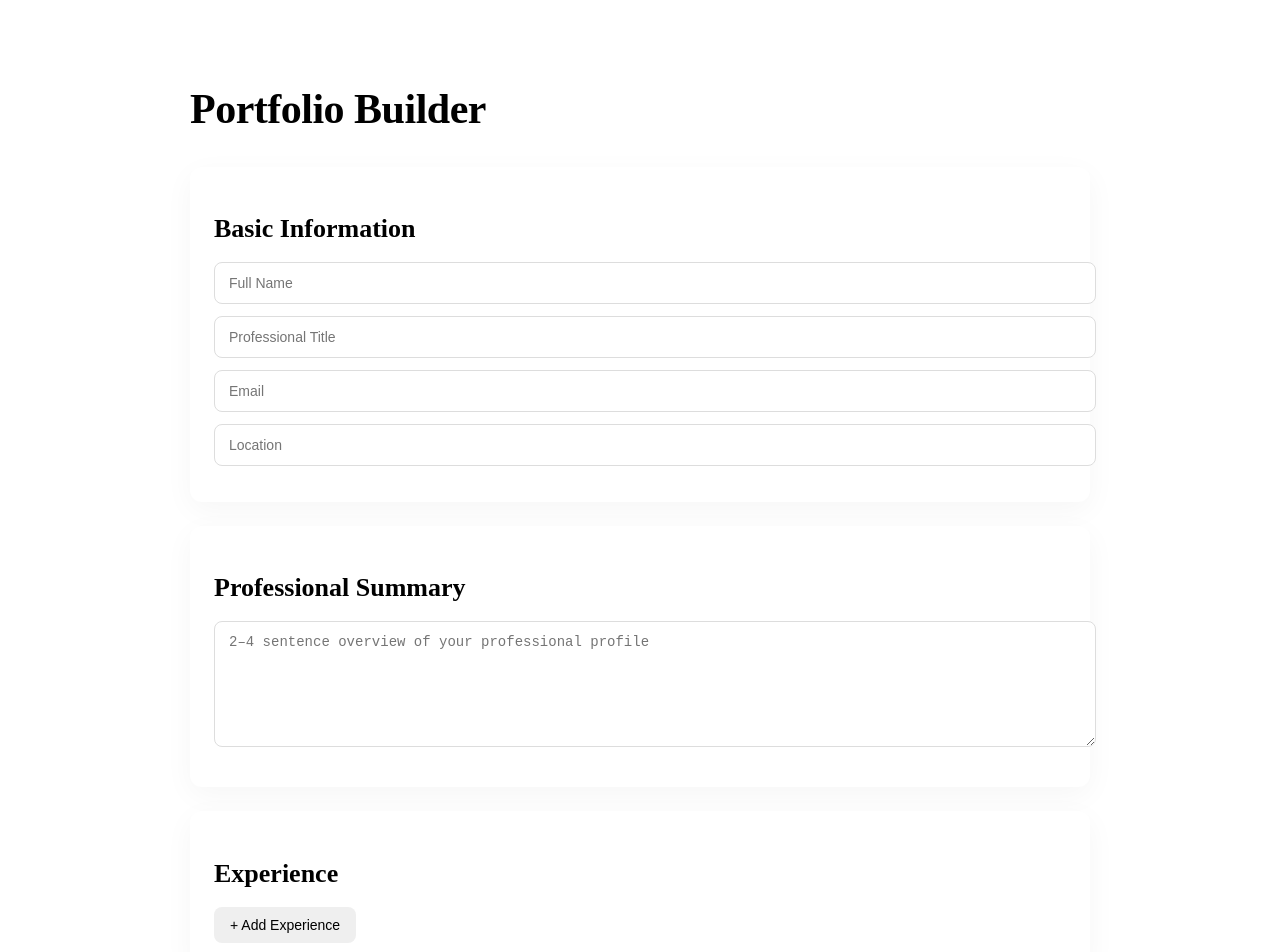
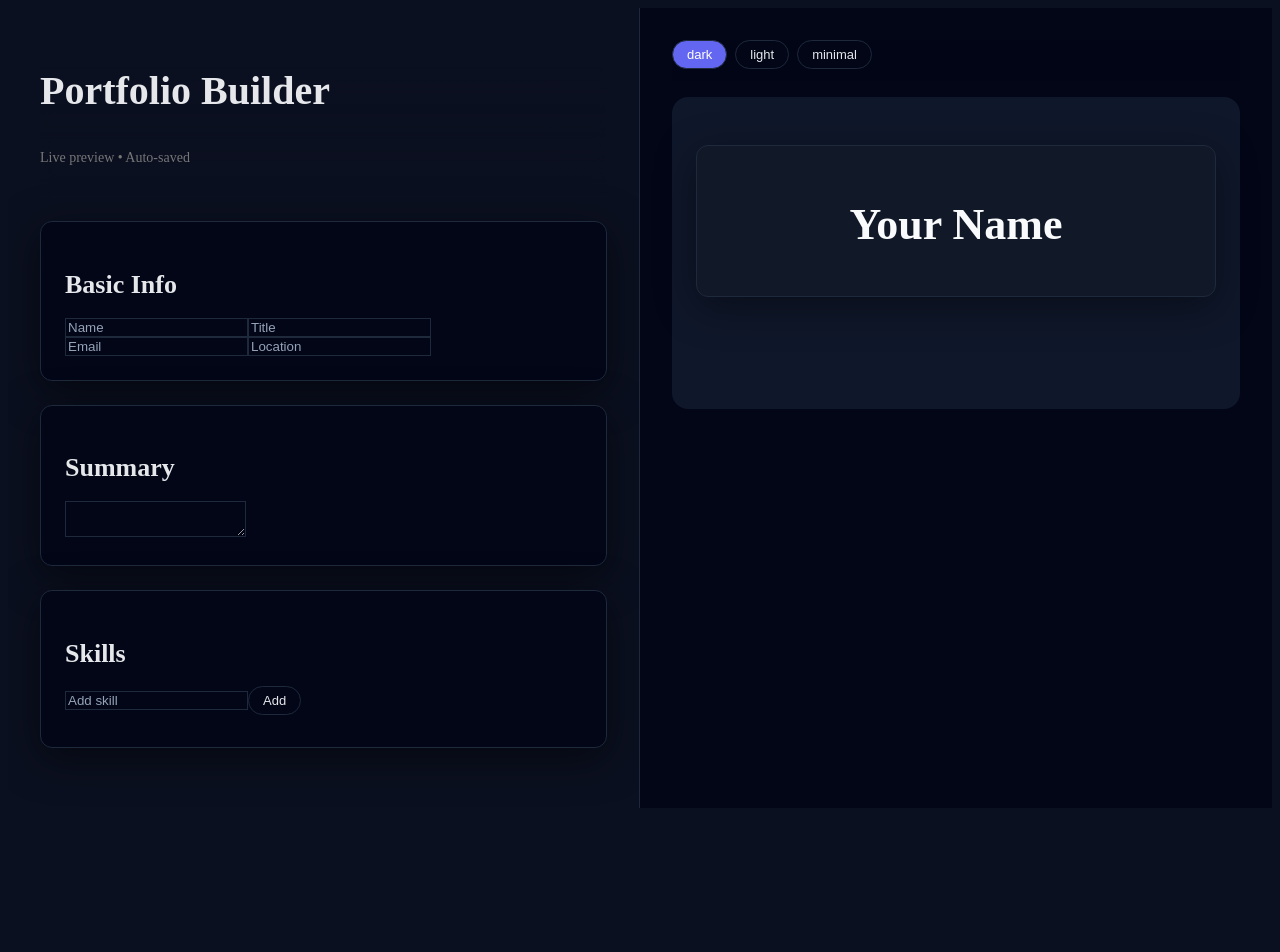
Before and after one commit to Singhakash9/resume-to-portfolio, a Next.js app: page /editor in a window 1280 px wide. Shown: the top 952 px of the page. After the commit the page ends 816 px from the top, so only its background shows below. Built offline with nearby package versions, Linux system fonts and the light colour scheme.

Commit message:
Final UI polish: modern themes, refined portfolio layout

```diff
--- a/app/editor/page.tsx
+++ b/app/editor/page.tsx
@@ -3,7 +3,6 @@
 import { useEffect, useState } from "react";
 
 /* ---------- TYPES ---------- */
-
 type Experience = {
   role: string;
   company: string;
@@ -24,286 +23,181 @@ type Project = {
   link: string;
 };
 
-/* ---------- COMPONENT ---------- */
+type Theme = "dark" | "light" | "minimal";
 
-export default function EditorPage() {
-  /* BASIC INFO */
-  const [name, setName] = useState("");
-  const [title, setTitle] = useState("");
-  const [email, setEmail] = useState("");
-  const [location, setLocation] = useState("");
-  const [summary, setSummary] = useState("");
-
-  /* SECTIONS */
-  const [skills, setSkills] = useState<string[]>([]);
-  const [skillInput, setSkillInput] = useState("");
-
-  const [experience, setExperience] = useState<Experience[]>([]);
-  const [education, setEducation] = useState<Education[]>([]);
-  const [projects, setProjects] = useState<Project[]>([]);
-
-  /* ---------- LOAD ---------- */
-  useEffect(() => {
-    const saved = localStorage.getItem("portfolioData");
-    if (!saved) return;
-
-    const d = JSON.parse(saved);
-    setName(d.name || "");
-    setTitle(d.title || "");
-    setEmail(d.email || "");
-    setLocation(d.location || "");
-    setSummary(d.summary || "");
-    setSkills(d.skills || []);
-    setExperience(d.experience || []);
-    setEducation(d.education || []);
-    setProjects(d.projects || []);
-  }, []);
-
-  /* ---------- SAVE ---------- */
-  useEffect(() => {
-    localStorage.setItem(
-      "portfolioData",
-      JSON.stringify({
-        name,
-        title,
-        email,
-        location,
-        summary,
-        skills,
-        experience,
-        education,
-        projects,
-      })
-    );
-  }, [
-    name,
-    title,
-    email,
-    location,
-    summary,
-    skills,
-    experience,
-    education,
-    projects,
-  ]);
-
-  /* ---------- HELPERS ---------- */
-
-  const addSkill = () => {
-    if (!skillInput.trim()) return;
-    setSkills([...skills, skillInput.trim()]);
-    setSkillInput("");
-  };
-
-  /* ---------- UI ---------- */
+/* ---------- PREVIEW COMPONENT ---------- */
+function LivePreview({ data, theme }: { data: any; theme: Theme }) {
+  if (!data) return null;
 
   return (
-    <div className="editor">
-      <h1>Portfolio Builder</h1>
+    <div className={`portfolio ${theme}`}>
+      <header className="hero card">
+        <h1>{data.name || "Your Name"}</h1>
+        <h3>{data.title}</h3>
+        <p className="muted">{data.location}</p>
+        <p className="muted">{data.email}</p>
+      </header>
 
-      {/* BASIC INFO */}
-      <section className="card">
-        <h2>Basic Information</h2>
-        <input placeholder="Full Name" value={name} onChange={e => setName(e.target.value)} />
-        <input placeholder="Professional Title" value={title} onChange={e => setTitle(e.target.value)} />
-        <input placeholder="Email" value={email} onChange={e => setEmail(e.target.value)} />
-        <input placeholder="Location" value={location} onChange={e => setLocation(e.target.value)} />
+      {data.summary && (
+        <section className="fade-in">
+          <h2>Summary</h2>
+          <p>{data.summary}</p>
         </section>
+      )}
 
-      {/* SUMMARY */}
-      <section className="card">
-        <h2>Professional Summary</h2>
-        <textarea
-          placeholder="2–4 sentence overview of your professional profile"
-          value={summary}
-          onChange={e => setSummary(e.target.value)}
-        />
-      </section>
-
-      {/* EXPERIENCE */}
-      <section className="card">
+      {data.experience?.length > 0 && (
+        <section className="fade-in">
           <h2>Experience</h2>
-
-        {experience.map((exp, i) => (
-          <div key={i} className="block">
-            <input
-              placeholder="Role / Title"
-              value={exp.role}
-              onChange={e => {
-                const copy = [...experience];
-                copy[i].role = e.target.value;
-                setExperience(copy);
-              }}
-            />
-            <input
-              placeholder="Company"
-              value={exp.company}
-              onChange={e => {
-                const copy = [...experience];
-                copy[i].company = e.target.value;
-                setExperience(copy);
-              }}
-            />
-            <input
-              placeholder="Date range"
-              value={exp.dates}
-              onChange={e => {
-                const copy = [...experience];
-                copy[i].dates = e.target.value;
-                setExperience(copy);
-              }}
-            />
-            <textarea
-              placeholder="What did you work on?"
-              value={exp.description}
-              onChange={e => {
-                const copy = [...experience];
-                copy[i].description = e.target.value;
-                setExperience(copy);
-              }}
-            />
-            <button onClick={() => setExperience(experience.filter((_, x) => x !== i))}>
-              Remove
-            </button>
+          {data.experience.map((e: Experience, i: number) => (
+            <div key={i} className="card">
+              <h3>{e.role}</h3>
+              <strong>{e.company}</strong>
+              <p className="muted">{e.dates}</p>
+              <p>{e.description}</p>
             </div>
           ))}
+        </section>
+      )}
 
-        <button
-          onClick={() =>
-            setExperience([...experience, { role: "", company: "", dates: "", description: "" }])
-          }
-        >
-          + Add Experience
-        </button>
-      </section>
-
-      {/* EDUCATION */}
-      <section className="card">
-        <h2>Education</h2>
-
-        {education.map((edu, i) => (
-          <div key={i} className="block">
-            <input
-              placeholder="Degree"
-              value={edu.degree}
-              onChange={e => {
-                const copy = [...education];
-                copy[i].degree = e.target.value;
-                setEducation(copy);
-              }}
-            />
-            <input
-              placeholder="Institution"
-              value={edu.institution}
-              onChange={e => {
-                const copy = [...education];
-                copy[i].institution = e.target.value;
-                setEducation(copy);
-              }}
-            />
-            <input
-              placeholder="Date range"
-              value={edu.dates}
-              onChange={e => {
-                const copy = [...education];
-                copy[i].dates = e.target.value;
-                setEducation(copy);
-              }}
-            />
-            <textarea
-              placeholder="Notes (optional)"
-              value={edu.notes}
-              onChange={e => {
-                const copy = [...education];
-                copy[i].notes = e.target.value;
-                setEducation(copy);
-              }}
-            />
-            <button onClick={() => setEducation(education.filter((_, x) => x !== i))}>
-              Remove
-            </button>
+      {data.projects?.length > 0 && (
+        <section className="fade-in">
+          <h2>Projects</h2>
+          {data.projects.map((p: Project, i: number) => (
+            <div key={i} className="card">
+              <h3>{p.name}</h3>
+              <p>{p.description}</p>
+              {p.link && (
+                <a href={p.link} target="_blank">
+                  View →
+                </a>
+              )}
             </div>
           ))}
+        </section>
+      )}
 
-        <button
-          onClick={() =>
-            setEducation([...education, { degree: "", institution: "", dates: "", notes: "" }])
-          }
-        >
-          + Add Education
-        </button>
+      {data.education?.length > 0 && (
+        <section className="fade-in">
+          <h2>Education</h2>
+          {data.education.map((e: Education, i: number) => (
+            <div key={i} className="card">
+              <strong>{e.degree}</strong>
+              <p>{e.institution}</p>
+              <p className="muted">{e.dates}</p>
+            </div>
+          ))}
         </section>
+      )}
 
-      {/* SKILLS */}
-      <section className="card">
+      {data.skills?.length > 0 && (
+        <section className="fade-in">
           <h2>Skills</h2>
-        <input
-          placeholder="Add a skill"
-          value={skillInput}
-          onChange={e => setSkillInput(e.target.value)}
-        />
-        <button onClick={addSkill}>Add</button>
-
           <div className="chips">
-          {skills.map((s, i) => (
-            <span key={i} className="skill-chip">
-              {s}
-            </span>
+            {data.skills.map((s: string, i: number) => (
+              <span key={i} className="skill-chip">{s}</span>
             ))}
           </div>
         </section>
-
-      {/* PROJECTS */}
-      <section className="card">
-        <h2>Projects</h2>
-
-        {projects.map((p, i) => (
-          <div key={i} className="block">
-            <input
-              placeholder="Project name"
-              value={p.name}
-              onChange={e => {
-                const copy = [...projects];
-                copy[i].name = e.target.value;
-                setProjects(copy);
-              }}
-            />
-            <input
-              placeholder="Project link (GitHub / Live)"
-              value={p.link}
-              onChange={e => {
-                const copy = [...projects];
-                copy[i].link = e.target.value;
-                setProjects(copy);
-              }}
-            />
-            <textarea
-              placeholder="Project description"
-              value={p.description}
-              onChange={e => {
-                const copy = [...projects];
-                copy[i].description = e.target.value;
-                setProjects(copy);
-              }}
-            />
-            <button onClick={() => setProjects(projects.filter((_, x) => x !== i))}>
-              Remove
-            </button>
-          </div>
-        ))}
-
-        <button
-          onClick={() =>
-            setProjects([...projects, { name: "", description: "", link: "" }])
-          }
-        >
-          + Add Project
-        </button>
-      </section>
-
-      <button className="primary" onClick={() => (window.location.href = "/preview/")}>
-        Preview Portfolio
-      </button>
+      )}
     </div>
   );
 }
+
+/* ---------- EDITOR ---------- */
+export default function EditorPage() {
+  const [data, setData] = useState<any>({
+    name: "",
+    title: "",
+    email: "",
+    location: "",
+    summary: "",
+    skills: [],
+    experience: [],
+    education: [],
+    projects: [],
+  });
+
+  const [skillInput, setSkillInput] = useState("");
+  const [theme, setTheme] = useState<Theme>("dark");
+
+  /* LOAD */
+  useEffect(() => {
+    const saved = localStorage.getItem("portfolioData");
+    if (saved) setData(JSON.parse(saved));
+  }, []);
+
+  /* SAVE (DEBOUNCED) */
+  useEffect(() => {
+    const t = setTimeout(() => {
+      localStorage.setItem("portfolioData", JSON.stringify(data));
+    }, 300);
+    return () => clearTimeout(t);
+  }, [data]);
+
+  /* HELPERS */
+  const update = (key: string, value: any) =>
+    setData((d: any) => ({ ...d, [key]: value }));
+
+  return (
+    <div className="split-layout">
+      {/* ---------- EDITOR ---------- */}
+      <div className="editor-pane">
+        <div className="editor-header">
+          <h1>Portfolio Builder</h1>
+          <p className="muted">Live preview • Auto-saved</p>
+        </div>
+
+        <section className="card fade-in">
+          <h2>Basic Info</h2>
+          <input placeholder="Name" value={data.name} onChange={e => update("name", e.target.value)} />
+          <input placeholder="Title" value={data.title} onChange={e => update("title", e.target.value)} />
+          <input placeholder="Email" value={data.email} onChange={e => update("email", e.target.value)} />
+          <input placeholder="Location" value={data.location} onChange={e => update("location", e.target.value)} />
+        </section>
+
+        <section className="card fade-in">
+          <h2>Summary</h2>
+          <textarea value={data.summary} onChange={e => update("summary", e.target.value)} />
+        </section>
+
+        <section className="card fade-in">
+          <h2>Skills</h2>
+          <input value={skillInput} onChange={e => setSkillInput(e.target.value)} placeholder="Add skill" />
+          <button
+            className="secondary"
+            onClick={() => {
+              if (!skillInput.trim()) return;
+              update("skills", [...data.skills, skillInput]);
+              setSkillInput("");
+            }}
+          >
+            Add
+          </button>
+
+          <div className="chips">
+            {data.skills.map((s: string, i: number) => (
+              <span key={i} className="skill-chip">{s}</span>
+            ))}
+          </div>
+        </section>
+      </div>
+
+      {/* ---------- LIVE PREVIEW ---------- */}
+      <div className="preview-pane">
+        <div className="preview-toolbar">
+          {(["dark", "light", "minimal"] as Theme[]).map(t => (
+            <button
+              key={t}
+              className={theme === t ? "primary" : ""}
+              onClick={() => setTheme(t)}
+            >
+              {t}
+            </button>
+          ))}
+        </div>
+
+        <LivePreview data={data} theme={theme} />
+      </div>
+    </div>
+  );
+}
--- a/app/globals.css
+++ b/app/globals.css
@@ -1,3 +1,13 @@
+:root {
+  --bg: #0b1020;
+  --panel: #111827;
+  --card: #020617;
+  --text: #e5e7eb;
+  --muted: #94a3b8;
+  --accent: #6366f1;
+  --border: #1e293b;
+}
+
 /* ===== PORTFOLIO BASE ===== */
 .portfolio {
   max-width: 1100px;
@@ -158,33 +168,29 @@ section {
    FORM ELEMENTS
    =============================== */
 
-input,
-textarea {
-  width: 100%;
-  padding: 12px 14px;
-  border-radius: 8px;
-  border: 1px solid #ddd;
-  font-size: 14px;
-  margin-bottom: 12px;
-}
+   body {
+    background: var(--bg);
+    color: var(--text);
+  }
 
-textarea {
-  min-height: 100px;
-  resize: vertical;
-}
+  .card {
+    background: var(--card);
+    border: 1px solid var(--border);
+    box-shadow: 0 10px 40px rgba(0,0,0,0.5);
+  }
 
-button {
-  padding: 10px 16px;
-  border-radius: 8px;
-  border: none;
-  cursor: pointer;
-  font-size: 14px;
-}
+  input,
+  textarea {
+    background: #020617;
+    color: var(--text);
+    border: 1px solid var(--border);
+  }
 
-button.primary {
-  background: #111;
-  color: #fff;
-}
+  input::placeholder,
+  textarea::placeholder {
+    color: var(--muted);
+  }
+
 
 /* ===============================
    SKILL CHIPS
@@ -384,3 +390,141 @@ button.primary {
   .portfolio a:hover {
     text-decoration: underline;
   }
+
+/* ===== DARK MODERN THEME ===== */
+:root {
+  --bg: #0b1020;
+  --panel: #111827;
+  --card: #020617;
+  --text: #e5e7eb;
+  --muted: #94a3b8;
+  --accent: #6366f1;
+  --border: #1e293b;
+}
+
+body {
+  background: var(--bg);
+  color: var(--text);
+}
+
+/* Sticky header */
+.editor-header {
+  position: sticky;
+  top: 0;
+  z-index: 20;
+  background: linear-gradient(to bottom, rgba(11,16,32,0.95), rgba(11,16,32,0.6));
+  backdrop-filter: blur(6px);
+  padding-bottom: 16px;
+  margin-bottom: 32px;
+}
+
+/* Layout */
+.editor-inner {
+  display: flex;
+  flex-direction: column;
+  gap: 40px;
+}
+
+/* Cards */
+.card {
+  background: var(--card);
+  border: 1px solid var(--border);
+  box-shadow: 0 10px 40px rgba(0,0,0,0.5);
+  transition: transform 0.2s ease;
+}
+
+.card:hover {
+  transform: translateY(-2px);
+}
+
+/* Fade-in */
+.fade-in {
+  animation: fadeInUp 0.6s ease both;
+}
+
+@keyframes fadeInUp {
+  from { opacity: 0; transform: translateY(8px); }
+  to { opacity: 1; transform: translateY(0); }
+}
+
+/* Buttons */
+button {
+  background: #020617;
+  border: 1px solid var(--border);
+  color: var(--text);
+  border-radius: 999px;
+  padding: 6px 14px;
+  font-size: 13px;
+  transition: all 0.2s ease;
+}
+
+button:hover {
+  background: var(--accent);
+  color: white;
+  transform: translateY(-1px);
+}
+
+button.primary {
+  background: var(--accent);
+  color: white;
+}
+
+button.secondary {
+  background: #020617;
+}
+
+button.danger {
+  background: #450a0a;
+  color: #fecaca;
+}
+
+/* Section header */
+.section-header {
+  display: flex;
+  justify-content: space-between;
+  align-items: center;
+  margin-bottom: 12px;
+}
+
+
+/* ===== SPLIT VIEW ===== */
+.split-layout {
+  display: grid;
+  grid-template-columns: 1fr 1fr;
+  height: 100vh;
+}
+
+.editor-pane {
+  overflow-y: auto;
+  padding: 32px;
+  border-right: 1px solid var(--border);
+}
+
+.preview-pane {
+  overflow-y: auto;
+  padding: 32px;
+  background: #020617;
+}
+
+/* Sticky editor header */
+.editor-header {
+  position: sticky;
+  top: 0;
+  z-index: 10;
+  background: linear-gradient(to bottom, rgba(11,16,32,0.95), rgba(11,16,32,0.6));
+  backdrop-filter: blur(6px);
+  margin-bottom: 24px;
+}
+
+/* Preview toolbar */
+.preview-toolbar {
+  position: sticky;
+  top: 0;
+  z-index: 10;
+  display: flex;
+  gap: 8px;
+  margin-bottom: 16px;
+  background: rgba(2,6,23,0.9);
+  backdrop-filter: blur(6px);
+  padding-bottom: 12px;
+}
--- a/app/page.tsx
+++ b/app/page.tsx
@@ -7,14 +7,14 @@ export default function Home() {
         </h1>
 
         <p className="subtitle">
-          Build a modern, professional portfolio website — no templates, no guesswork.
+          Build a modern, professional portfolio website
         </p>
 
         <div className="cta-group">
           <a href="/editor/" className="primary-btn">
             Get Started
           </a>
-          <span className="hint">No sign-up required</span>
+
         </div>
       </div>
     </main>
```
Lines whose indentation alone changed are shown as unchanged.
